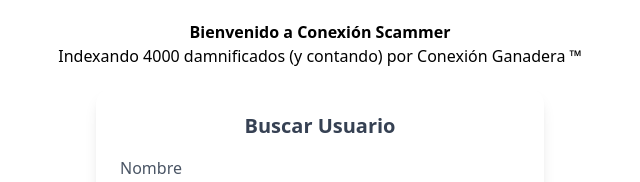
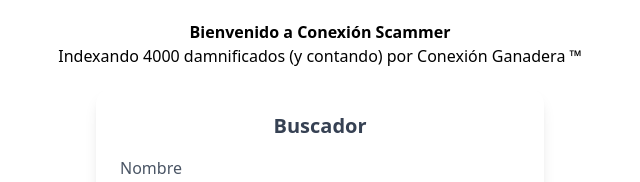
Before and after one commit to martinleib/conexion-ganadera, a Vue app: page / in a window 1280 px wide. Shown: the top 182 px of the page, without its empty margins (320-960 px from the left). Built offline with nearby package versions, Linux system fonts and the light colour scheme.

Commit message:
fix: form header

```diff
--- a/src/components/Form.vue
+++ b/src/components/Form.vue
@@ -46,7 +46,7 @@
     @submit.prevent="submitForm"
     class="max-w-md mx-auto bg-white p-6 rounded-2xl shadow-lg space-y-4"
   >
-    <div class="text-center text-xl font-semibold text-gray-700">Buscar Usuario</div>
+    <div class="text-center text-xl font-semibold text-gray-700">Buscador</div>
 
     <div class="flex flex-col">
       <label class="text-gray-600 font-medium">Nombre</label>
```
